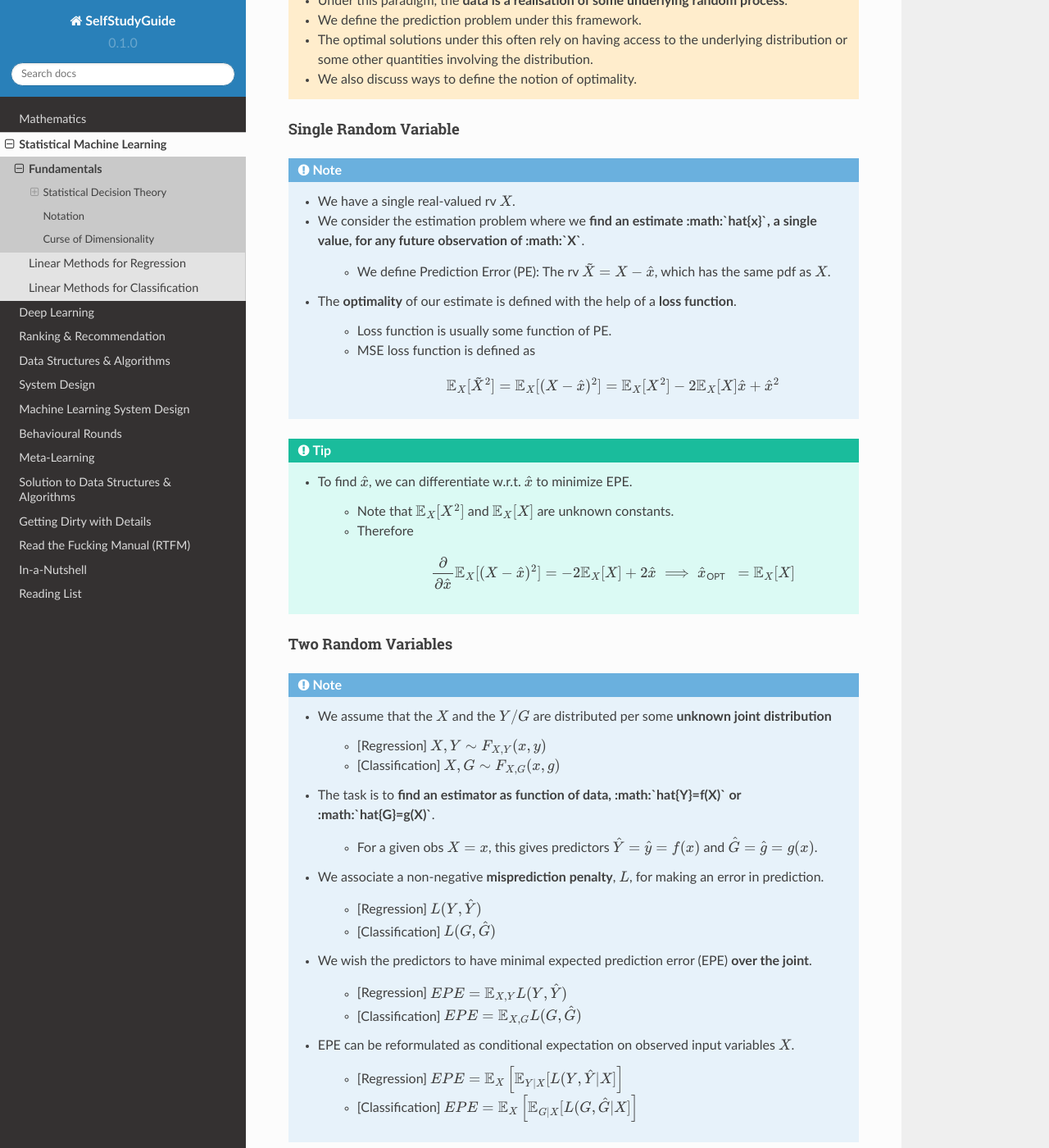
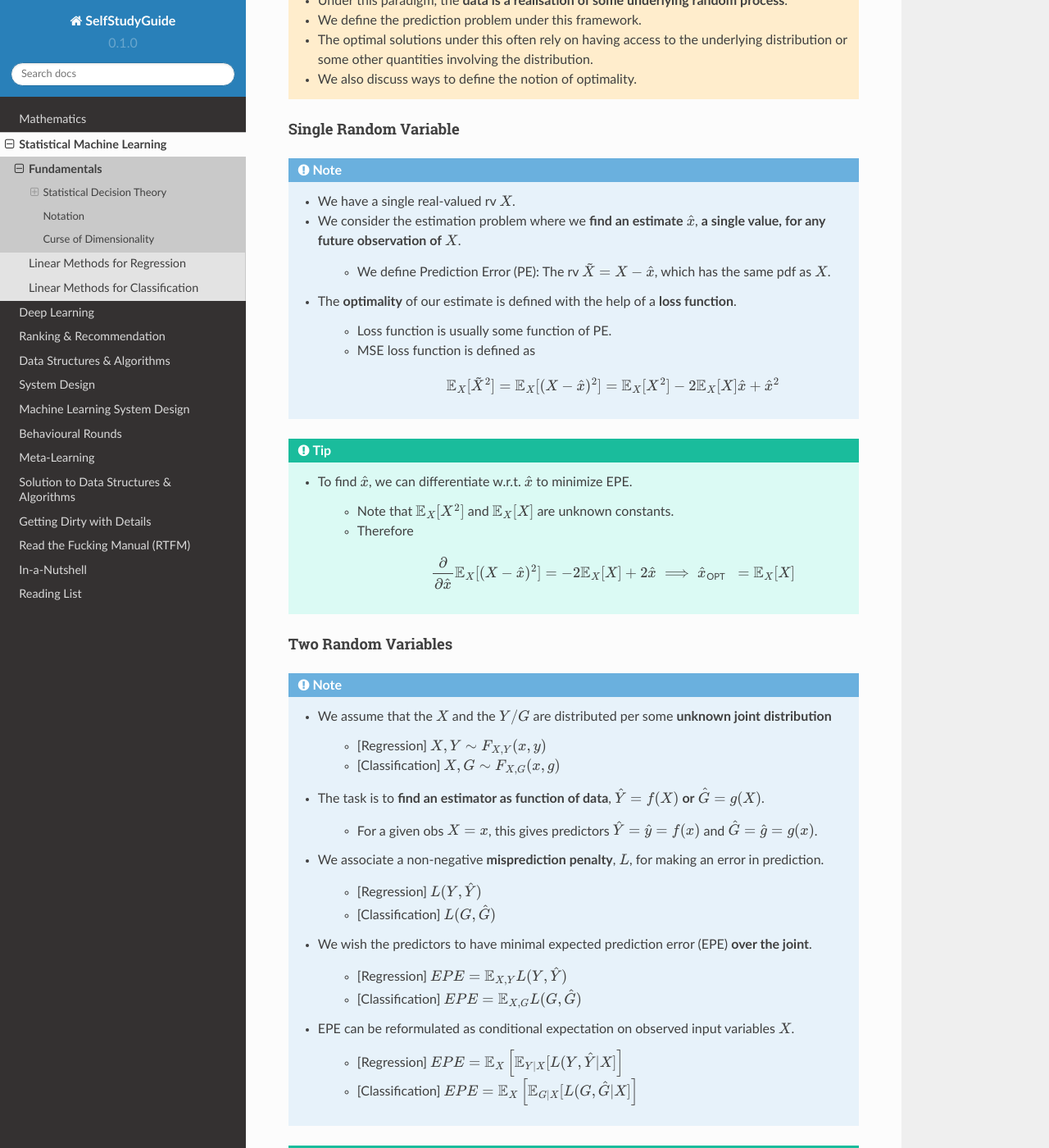
Before and after one commit to uselesstechjunks/leetcode, a Sphinx documentation site: the page built from docs/source/ml/basics.rst, in a window 1280 px wide and 1400 px high, scrolled down 366 px. Shown: the whole window at 82% size. Built offline with Sphinx 7.4.7 and the Read the Docs theme 2.0.0, drawn with Linux system fonts in a browser that asks for light colours; some of the changed text lies outside the part shown.

Commit message:
Update basics.rst

```diff
--- a/docs/source/ml/basics.rst
+++ b/docs/source/ml/basics.rst
@@ -19,7 +19,7 @@ Single Random Variable
 ----------------------------------------------------------------------------------
 .. note::
 	* We have a single real-valued rv :math:`X`.
-	* We consider the estimation problem where we **find an estimate :math:`\hat{x}`, a single value, for any future observation of :math:`X`**.
+	* We consider the estimation problem where we **find an estimate** :math:`\hat{x}`, **a single value, for any future observation of** :math:`X`.
 
 		* We define Prediction Error (PE): The rv :math:`\tilde{X}=X-\hat{x}`, which has the same pdf as :math:`X`.
 	* The **optimality** of our estimate is defined with the help of a **loss function**.
@@ -44,7 +44,7 @@ Two Random Variables
 
 		* [Regression] :math:`X,Y\sim F_{X,Y}(x,y)`
 		* [Classification] :math:`X,G\sim F_{X,G}(x,g)`
-	* The task is to **find an estimator as function of data, :math:`\hat{Y}=f(X)` or :math:`\hat{G}=g(X)`**.
+	* The task is to **find an estimator as function of data**, :math:`\hat{Y}=f(X)` **or** :math:`\hat{G}=g(X)`.
 
 		* For a given obs :math:`X=x`, this gives predictors :math:`\hat{Y}=\hat{y}=f(x)` and :math:`\hat{G}=\hat{g}=g(x)`.
 	* We associate a non-negative **misprediction penalty**, :math:`L`, for making an error in prediction.
```
Also changed, not shown: other parts of docs/source/ml/basics.rst (+1 -1 lines).
